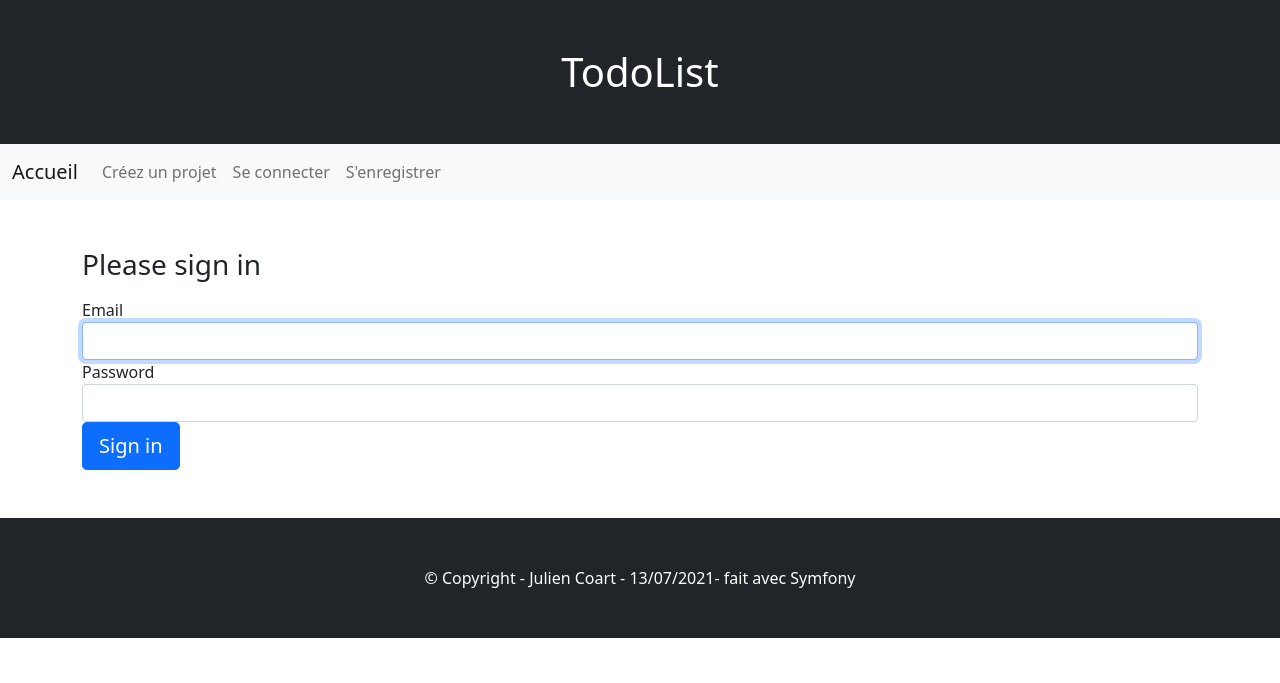
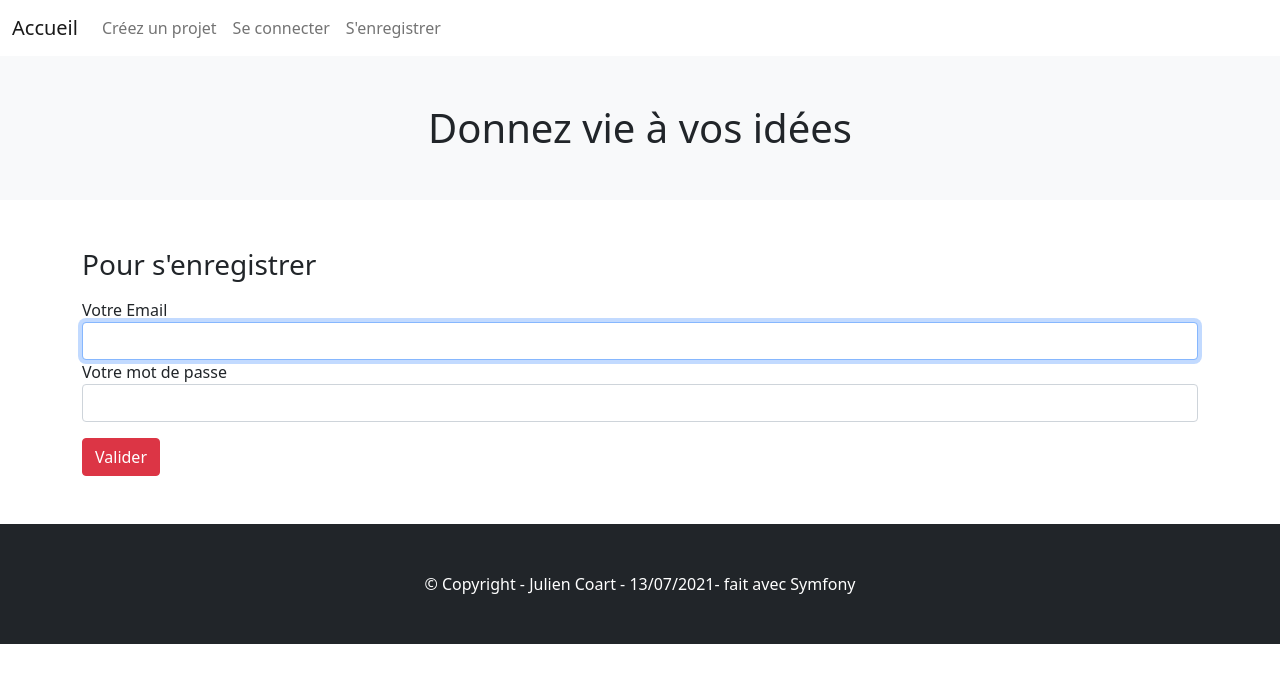
Before and after one commit to JulienDev76-75/Todolist_Appli_BTP, a Symfony app: template templates/security/login.html.twig in a window 1280 px wide. Shown: the top 683 px of the page. Run offline with Twig, Linux system fonts and the light colour scheme; the template is opened without the code that fills it, so the values that code supplies are empty; some libraries are stand-ins or nearby versions.

Commit message:
css started

```diff
--- a/src/Form/RegistrationFormType.php
+++ b/src/Form/RegistrationFormType.php
@@ -47,7 +47,7 @@ class RegistrationFormType extends AbstractType
                 ],
             ])
             ->add('enregistrer', SubmitType::class, [
-                'attr' => ['class' => 'bg-dark text-white'],
+                'attr' => ['class' => 'bg-danger text-white'],
                 'row_attr' => ['class' => 'text-center']
             ]);
     }
--- a/templates/base.html.twig
+++ b/templates/base.html.twig
@@ -16,8 +16,8 @@
         {% endblock %}
     </head>
     <body>
+        {% include 'nav.html.twig' %}
         {%  include "header.html.twig" %}
-        {% include 'nav.html.twig' %}
         <main class="container my-5">
             {% block body %}{% endblock %}
         </main>
--- a/templates/front/index.html.twig
+++ b/templates/front/index.html.twig
@@ -25,9 +25,9 @@
                     </ul>
                 </div>
                 <div class="card-footer text-center">
-                    <a href="{{ path('singleProject', {id: project.id}) }}" class="card-link btn btn-dark">Voir le projet</a>
+                    <a href="{{ path('singleProject', {id: project.id}) }}" class="card-link btn btn-danger text-white mb-2 mt-2">Voir le projet</a></br>
+                    <a href="{{ path('deleteProject', {id: project.id}) }}" class="card-link btn btn-danger text-white mb-2" onclick="return confirm('Attention ! Ceci va supprimer définitivement votre projet. Cliquez sur ok pour valider')">Supprimer</a>
                 </div>
-                  <a href="{{ path('deleteProject', {id: project.id}) }}" class="card-link btn btn-dark" onclick="return confirm('attention ceci va supprimer définitivement votre projet')">Supprimer le projet</a>
             </div>
             {% endfor %}
             <hr>
--- a/templates/header.html.twig
+++ b/templates/header.html.twig
@@ -1,3 +1,3 @@
 <header>
-    <h1 class="text-center py-5 bg-dark text-white mb-0">TodoList</h1>
+    <h1 class="text-center py-5 bg-light text-dark mb-0">Donnez vie à vos idées</h1>
 </header>
--- a/templates/nav.html.twig
+++ b/templates/nav.html.twig
@@ -1,5 +1,5 @@
-<nav class="navbar navbar-expand-lg navbar-light bg-light">
-    <div class="container-fluid">
+<nav class="navbar navbar-expand-lg navbar-light bg-white">
+    <div class="container-fluid d-flex flex-row justify-content-center">
       <a class="navbar-brand" href="{{ path('index') }}">Accueil</a>
       <button class="navbar-toggler" type="button" data-bs-toggle="collapse" data-bs-target="#navbarNav" aria-controls="navbarNav" aria-expanded="false" aria-label="Toggle navigation">
         <span class="navbar-toggler-icon"></span>
--- a/templates/registration/newProject.html.twig
+++ b/templates/registration/newProject.html.twig
@@ -3,6 +3,6 @@
 {% block title %}{% endblock %}
 
 {% block body %}
-    <h2>Enregistrer votre projet</h2>
+    <h2 class="mb-3">Enregistrer votre projet</h2>
     {{ form(form) }}
 {% endblock %}
--- a/templates/registration/register.html.twig
+++ b/templates/registration/register.html.twig
@@ -12,5 +12,5 @@
         }) }}
 
     {{ form_end(registrationForm) }}
-            <button type="submit" class="btn btn-secondary">Valider</button>
+            <button type="submit" class="btn btn-danger">Valider</button>
 {% endblock %}
--- a/templates/security/login.html.twig
+++ b/templates/security/login.html.twig
@@ -14,10 +14,10 @@
         </div>
     {% endif %}
 
-    <h1 class="h3 mb-3 font-weight-normal">Please sign in</h1>
-    <label for="inputEmail">Email</label>
+    <h1 class="h3 mb-3 font-weight-normal">Pour s'enregistrer</h1>
+    <label for="inputEmail">Votre Email</label>
     <input type="email" value="{{ last_username }}" name="email" id="inputEmail" class="form-control" autocomplete="email" required autofocus>
-    <label for="inputPassword">Password</label>
+    <label for="inputPassword">Votre mot de passe</label>
     <input type="password" name="password" id="inputPassword" class="form-control" autocomplete="current-password" required>
 
     <input type="hidden" name="_csrf_token"
@@ -35,8 +35,8 @@
         </div>
     #}
 
-    <button class="btn btn-lg btn-primary" type="submit">
-        Sign in
+    <button class="btn btn-danger text-white mt-3" type="submit">
+        Valider
     </button>
 </form>
 {% endblock %}
```
Also changed, not shown: src/Form/ProjectType.php (+10 -4 lines), src/Form/TaskType.php (+10 -4 lines).
